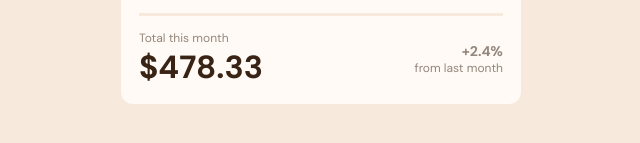
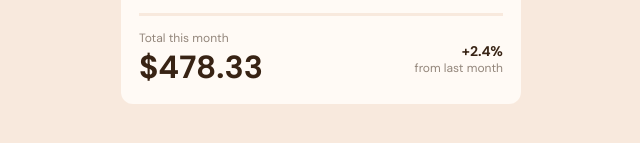
Before and after one commit to jayAEY/expense-chart-component, a plain HTML site: page index.html in a window 1280 px wide. Shown: the part 539-682 px from the top of the page, 319-959 px from the left. Drawn offline with Linux system fonts and the light colour scheme.

Commit message:
Update index.html

```diff
--- a/index.html
+++ b/index.html
@@ -49,7 +49,7 @@
           <h1 id="total-dollars">$478.33</h1>
         </div>
         <div id="change">
-          <h3>+2.4%</h3>
+          <h2>+2.4%</h2>
           <p>from last month</p>
         </div>
       </div>
```
